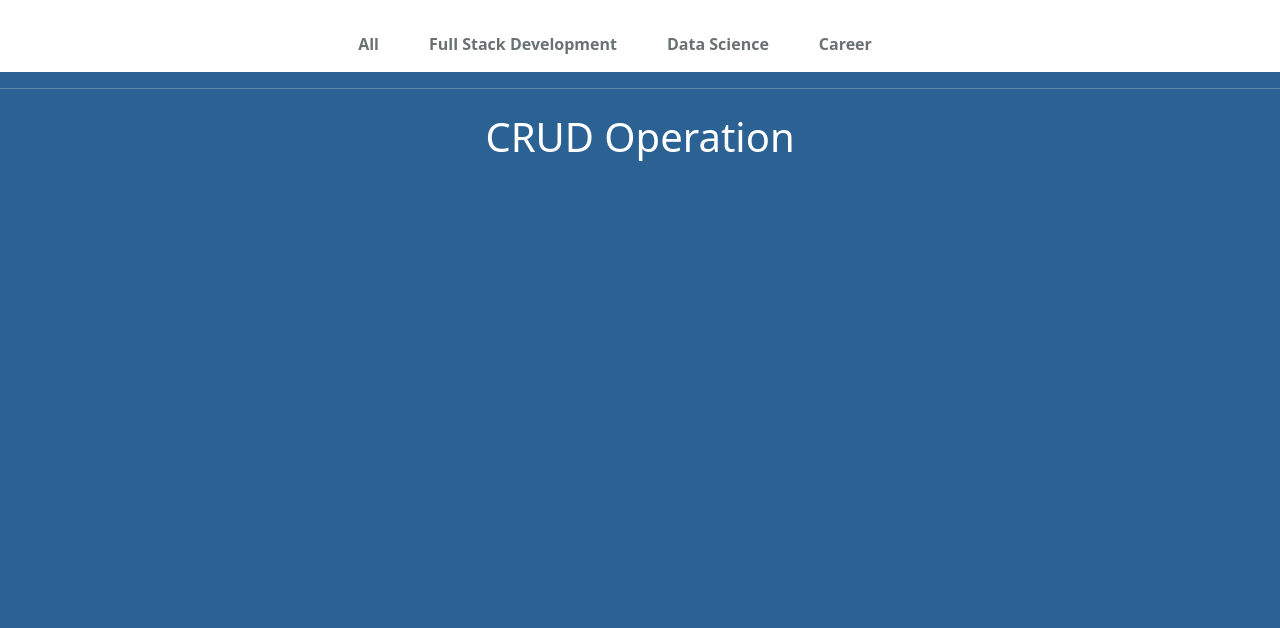
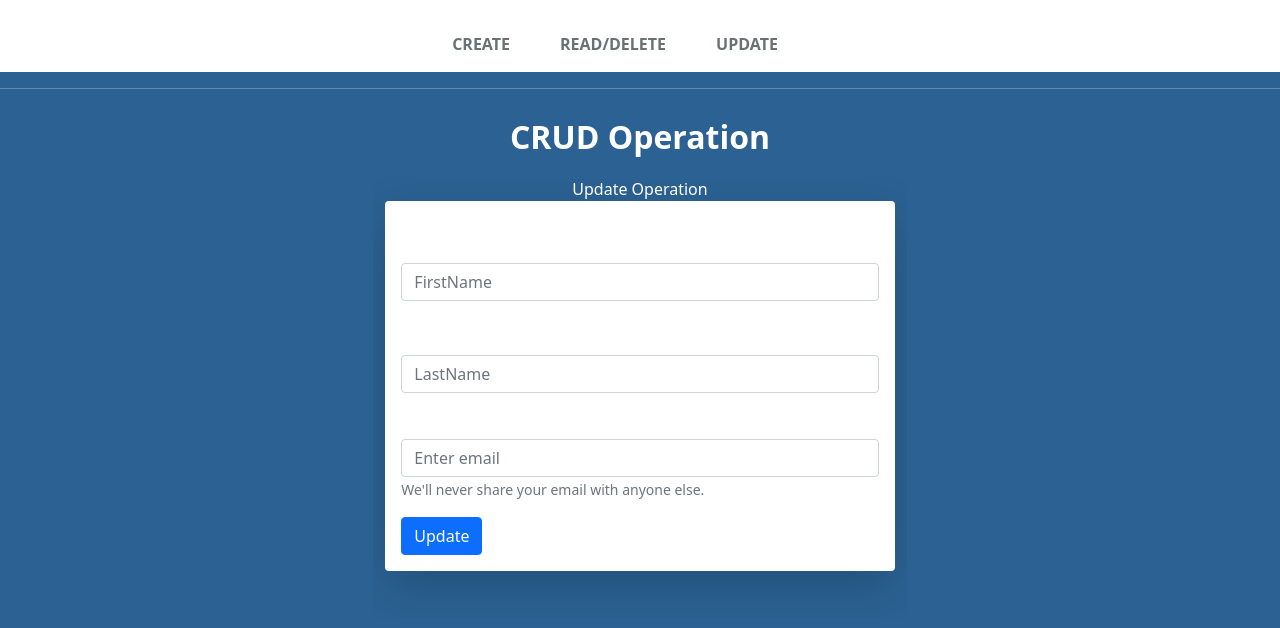
Before and after one commit to karthikeyan13762/Axios-Task, a React (Vite) app: page /Update in a window 1280 px wide. Shown: the top 628 px of the page. Built offline with nearby package versions, Linux system fonts and the light colour scheme.

Commit message:
Crud Axios api task completed

```diff
--- a/src/App.css
+++ b/src/App.css
@@ -100,19 +100,16 @@ nav {
 body {
   background-color: rgb(43, 98, 147);
   color: white;
+  overflow: hidden;
 }
-form{
+form,table{
   box-shadow: 0px 5px 10px 0px rgba(0, 0, 0, 0.5);
 }
 tr{
   text-align: center;
-  box-shadow: 0px 5px 10px 0px rgba(0, 0, 0, 0.5);
+ border: 2px solid gray;
 }
-.position-sticky{
-  position: fixed;
-  top: 15px;
-  background-color: rgba(43, 98, 147,.5);
-  width: 100vw;
-  display: flex;
-  justify-content: center;
+.CRUD-Operation{
+  font-weight: bold;
+  font-size: 2em;
 }
--- a/src/App.jsx
+++ b/src/App.jsx
@@ -1,11 +1,11 @@
 import React from "react";
 import { Link, Route, BrowserRouter as Router, Routes } from "react-router-dom";
 import "../src/App.css";
-import All from "./components/All";
-import FullStack from "./components/FullStack";
-import DataScience from "./components/DataScience";
+import Read from "./components/Read";
 
-import Career from "./components/Career";
+import Update from "./components/Update";
+
+import Create from "./components/Create";
 function App() {
   return (
     <Router>
@@ -16,6 +16,7 @@ function App() {
               <div className="container px-4 px-lg-5 ">
                 <span className="navbar-brand d-lg-none d-sm-block">
                   <b> CRUD OPeration </b>
+
                 </span>
                 <button
                   className="navbar-toggler m-2"
@@ -34,30 +35,21 @@ function App() {
                 >
                   <ul className="navbar-nav m-auto mt-sm-2">
                     <li className="nav-item  mt-2">
-                      <Link className="link " to={"/blog/"}>
-                        <b>All</b>
+                      <Link className="link" to={"/Create/"}>
+                        <b>CREATE</b>
                       </Link>
                     </li>
                     <li className="nav-item  mt-2">
-                      <Link
-                        className="link  mt-2"
-                        to={"/blog/category/full-stack-development/"}
-                      >
-                        <b>Full Stack Development</b>
+                      <Link className="link " to={"/Read/Delete/Update/"}>
+                        <b>READ/DELETE</b>
                       </Link>
                     </li>
                     <li className="nav-item  mt-2">
                       <Link
                         className="link"
-                        to={"/blog/category/data-science/"}
+                        to={"/Update/"}
                       >
-                        <b>Data Science</b>
-                      </Link>
-                    </li>
-
-                    <li className="nav-item  mt-2">
-                      <Link className="link" to={"/blog/category/career/"}>
-                        <b>Career</b>
+                        <b>UPDATE</b>
                       </Link>
                     </li>
                   </ul>
@@ -68,16 +60,15 @@ function App() {
           </div>
         </div>
       </div>
-      <h1 className="mt-2 text-center">CRUD Operation</h1>
+      <div>
+        <p className="mt-2 text-center CRUD-Operation ">CRUD Operation</p>
+      </div>
       <Routes>
-        <Route path="/blog/" element={<All />} />
-        <Route
-          path="/blog/category/full-stack-development/"
-          element={<FullStack />}
-        />
-        <Route path="/blog/category/data-science/" element={<DataScience />} />
+        <Route path="/Read/Delete/Update/" element={<Read />} />
 
-        <Route path="/blog/category/career/" element={<Career />} />
+        <Route path="/Update/" element={<Update />} />
+
+        <Route path="/Create/" element={<Create />} />
       </Routes>
     </Router>
   );
--- a/src/components/DataScience.jsx
+++ b/src/components/Create.jsx
@@ -1,74 +1,65 @@
-import React, { useEffect, useState } from "react";
+import React, { useState } from "react";
 import axios from "axios";
 import { useNavigate } from "react-router-dom";
-import "../App.css";
-function DataScience() {
+function Create() {
 
   const [firstname, setFirstname] = useState("");
   const [lastName, setLastName] = useState("");
   const [email, setEmail] = useState("");
-  const [id, setId] = useState("");
   const navigate = useNavigate();
 
-  const updateUser = async () => {
-    await axios.put(`https://659908a6a20d3dc41cef2cb9.mockapi.io/users/${id}`, {
-      firstname,
-      lastName,
-      email,
-    });
-    setFirstname("");
-    setLastName("");
-    setEmail("");
-    navigate("/blog");
+  const postData = async (event) => {
+    event.preventDefault();
+
+
+    try {
+      await axios.post("https://659908a6a20d3dc41cef2cb9.mockapi.io/users", {
+        firstname,
+        lastName,
+        email,
+      });
+
+      navigate("/Read/Delete/Update");
+    } catch (error) {
+      console.error("Error posting data:", error);
+    }
   };
 
-  useEffect(() => {
-    setId(localStorage.getItem("id"));
-    setFirstname(localStorage.getItem("firstname"));
-    setLastName(localStorage.getItem("lastName"));
-    setEmail(localStorage.getItem("email"));
-  }, []);
-
-  const handleSubmit = (event) => {
-    event.preventDefault();
-    updateUser();
-  };
 
 
   return (
     <div className="container col-lg-5">
-          <div className="text-center">Update Operation</div>
+      <div className="text-center">Create Operation</div>
       <form
-        onSubmit={handleSubmit}
         className="shadow-lg p-3 mb-5 bg-white rounded"
+        onSubmit={(event) => postData(event)}
       >
-        <div className="form-group mt-3">
+        <div className="form-group mt-3 ">
           <label htmlFor="name1">Name</label>
           <input
-            required
             onChange={(event) => setFirstname(event.target.value)}
             value={firstname}
             type="text"
             className="form-control"
             id="name1"
             placeholder="FirstName"
+            required
           />
           <br />
           <label htmlFor="name2">Name</label>
           <input
-            required
             onChange={(event) => setLastName(event.target.value)}
             value={lastName}
             type="text"
             className="form-control"
             id="name2"
             placeholder="LastName"
+            required
           />
         </div>
         <div className="form-group mt-3">
           <label htmlFor="exampleInputEmail1">Email address</label>
           <input
-            required
             onChange={(event) => setEmail(event.target.value)}
             value={email}
             type="email"
@@ -76,18 +67,18 @@ function DataScience() {
             id="exampleInputEmail1"
             aria-describedby="emailHelp"
             placeholder="Enter email"
+            required
           />
           <small id="emailHelp" className="form-text text-muted">
             We'll never share your email with anyone else.
           </small>
         </div>
         <button type="submit" className="btn btn-primary mt-3">
-          Update
+          Create
         </button>
       </form>
     </div>
   );
 }
 
-
-export default DataScience;
+export default Create;
--- a/src/components/All.jsx
+++ b/src/components/Read.jsx
@@ -3,7 +3,7 @@ import React, { useEffect, useState } from "react";
 import { useNavigate } from "react-router-dom";
 import "../App.css";
 
-function All() {
+function Read() {
   const [apidata, setApidatat] = useState([]);
   const navigate = useNavigate();
 
@@ -12,7 +12,7 @@ function All() {
     localStorage.setItem("firstname", firstname);
     localStorage.setItem("lastName", lastName);
     localStorage.setItem("email", email);
-    navigate("/blog/category/data-science");
+    navigate("/Update");
   };
 
 
@@ -20,9 +20,9 @@ function All() {
     await axios.delete(
       "https://659908a6a20d3dc41cef2cb9.mockapi.io/users/" + id
     );
-    callApi();
+    cAllApi();
   };
-  const callApi = async () => {
+  const cAllApi = async () => {
     const res = await axios.get(
       "https://659908a6a20d3dc41cef2cb9.mockapi.io/users"
     );
@@ -30,14 +30,14 @@ function All() {
     setApidatat(res.data);
   };
   useEffect(() => {
-    callApi();
+    cAllApi();
   }, []);
   return (
     <>
       <div className="container mt-4">
         <div className="text-center">Read , Update , Delete and Operation</div>
         <div className="table-responsive">
-          <table className="table table-bordered">
+          <table className="table table-bordered  bg-white">
             <thead>
               <tr>
                 <th scope="col">Roll No</th>
@@ -89,4 +89,4 @@ function All() {
   );
 }
 
-export default All
+export default Read
--- a/src/components/Career.jsx
+++ b/src/components/Update.jsx
@@ -1,65 +1,74 @@
-import React, { useState } from "react";
+import React, { useEffect, useState } from "react";
 import axios from "axios";
 import { useNavigate } from "react-router-dom";
-function Career() {
+import "../App.css";
+function Update() {
 
   const [firstname, setFirstname] = useState("");
   const [lastName, setLastName] = useState("");
   const [email, setEmail] = useState("");
+  const [id, setId] = useState("");
   const navigate = useNavigate();
 
-  const postData = async (event) => {
+  const updateUser = async () => {
+    await axios.put(`https://659908a6a20d3dc41cef2cb9.mockapi.io/users/${id}`, {
+      firstname,
+      lastName,
+      email,
+    });
+    setFirstname("");
+    setLastName("");
+    setEmail("");
+    navigate("/Read/Delete/Update");
+  };
+
+  useEffect(() => {
+    setId(localStorage.getItem("id"));
+    setFirstname(localStorage.getItem("firstname"));
+    setLastName(localStorage.getItem("lastName"));
+    setEmail(localStorage.getItem("email"));
+  }, []);
+
+  const handleSubmit = (event) => {
     event.preventDefault();
-
-
-    try {
-      await axios.post("https://659908a6a20d3dc41cef2cb9.mockapi.io/users", {
-        firstname,
-        lastName,
-        email,
-      });
-
-      navigate("/blog");
-    } catch (error) {
-      console.error("Error posting data:", error);
-    }
+    updateUser();
   };
 
 
-
   return (
-    <div className="container col-5">
-      <div className="text-center">Create Operation</div>
+    <div className="container col-lg-5">
+          <div className="text-center">Update Operation</div>
       <form
+        onSubmit={handleSubmit}
         className="shadow-lg p-3 mb-5 bg-white rounded"
-        onSubmit={(event) => postData(event)}
       >
-        <div className="form-group mt-3 ">
+        <div className="form-group mt-3">
           <label htmlFor="name1">Name</label>
           <input
+            required
             onChange={(event) => setFirstname(event.target.value)}
             value={firstname}
             type="text"
             className="form-control"
             id="name1"
             placeholder="FirstName"
-            required
           />
           <br />
           <label htmlFor="name2">Name</label>
           <input
+            required
             onChange={(event) => setLastName(event.target.value)}
             value={lastName}
             type="text"
             className="form-control"
             id="name2"
             placeholder="LastName"
-            required
           />
         </div>
         <div className="form-group mt-3">
           <label htmlFor="exampleInputEmail1">Email address</label>
           <input
+            required
             onChange={(event) => setEmail(event.target.value)}
             value={email}
             type="email"
@@ -67,18 +76,18 @@ function Career() {
             id="exampleInputEmail1"
             aria-describedby="emailHelp"
             placeholder="Enter email"
-            required
           />
           <small id="emailHelp" className="form-text text-muted">
             We'll never share your email with anyone else.
           </small>
         </div>
         <button type="submit" className="btn btn-primary mt-3">
-          Submit
+          Update
         </button>
       </form>
     </div>
   );
 }
 
-export default Career;
+
+export default Update;
```
Also changed, not shown: src/components/FullStack.jsx (deleted, +0 -102 lines).
